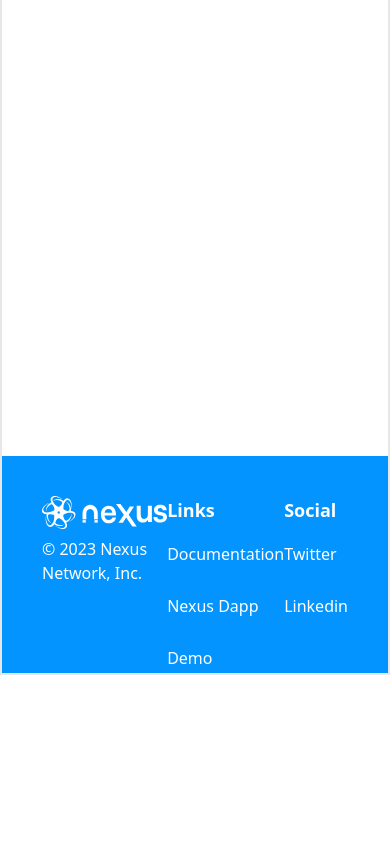
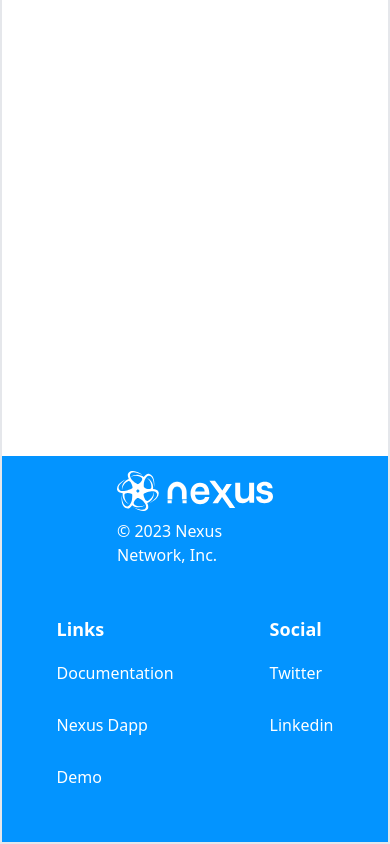
Before and after one commit to Nexus-2023/Nexus-Website, a Next.js app: page / in a window 390 px wide. Shown: the part 7550-8394 px from the top of the page. Before the commit the page ends 8225 px from the top, so only its background shows below. Built offline with nearby package versions, Linux system fonts and the light colour scheme.

Commit message:
responsive footer

```diff
--- a/src/Components/Footer.jsx
+++ b/src/Components/Footer.jsx
@@ -26,7 +26,7 @@ const Footer = () => {
         animate={isInView ? { opacity: 1, y: 20 } : { opacity: 0, y: 0 }}
         transition={{ duration: 0.7 }}
       >
-        <div className="h-[30vh] bg-primary text-white flex justify-evenly  p-10 ">
+        <div className="h-[30vh] bg-primary hidden medium:flex text-white  justify-evenly  p-10  ">
           <div className="flex flex-col space-y-2  w-[40vw]">
             <div>
               <Image src={logo} height={170} width={170} />
@@ -35,7 +35,7 @@ const Footer = () => {
             <div className="text-md">© 2023 Nexus Network, Inc.</div>
           </div>
 
-          <div className="flex flex-col text-base space-y-2 ">
+          <div className="flex flex-col text-base space-y-2  mb-16">
             <div className=" text-lg font-semibold">
               <Link href={""}>Links</Link>
             </div>
@@ -54,7 +54,7 @@ const Footer = () => {
             </div>
           </div>
 
-          <div className="flex flex-col text-base space-y-2 ">
+          <div className="flex flex-col text-base space-y-2  mb-16">
             <div className=" text-lg font-semibold">
               <Link href={""}>Social</Link>
             </div>
@@ -73,6 +73,58 @@ const Footer = () => {
             </div>
           </div>
         </div>
+
+        {/* mobile*/}
+
+        <div className="h-[50vh] bg-primary flex-col flex medium:hidden medium:h-[30vh] text-white  justify-center items-center p-10 ">
+          <div className="flex flex-col space-y-2 justify-center items-center  mb-[3rem] w-[40vw]">
+            <div>
+              <Image src={logo} height={170} width={170} />
+            </div>
+
+            <div className="text-md">© 2023 Nexus Network, Inc.</div>
+          </div>
+
+          <div className="flex space-x-24 justify-evenly  mb-16">
+            <div className="flex flex-col text-base space-y-2 ">
+              <div className=" text-lg font-semibold">
+                <Link href={""}>Links</Link>
+              </div>
+
+              <div className="text-md flex flex-col space-y-2">
+                {Object.entries(Links).map(([key, value]) => (
+                  <StyledLink
+                    hoverColor="white"
+                    Col="white"
+                    href={value}
+                    target="_blank"
+                  >
+                    {key}
+                  </StyledLink>
+                ))}
+              </div>
+            </div>
+
+            <div className="flex flex-col text-base space-y-2 ">
+              <div className=" text-lg font-semibold">
+                <Link href={""}>Social</Link>
+              </div>
+
+              <div className="text-md flex flex-col space-y-2">
+                {Object.entries(Socials).map(([key, value]) => (
+                  <StyledLink
+                    hoverColor="white"
+                    Col="white"
+                    href={value}
+                    target="_blank"
+                  >
+                    {key}
+                  </StyledLink>
+                ))}
+              </div>
+            </div>
+          </div>
+        </div>
       </motion.div>
       <div ref={ref} className="-mt-[1rem]" />
     </>
--- a/src/app/globals.css
+++ b/src/app/globals.css
@@ -3,9 +3,6 @@
 @tailwind utilities;
 
 
-:root{
-  hover: "black";
-}
 
 body {
 
```
